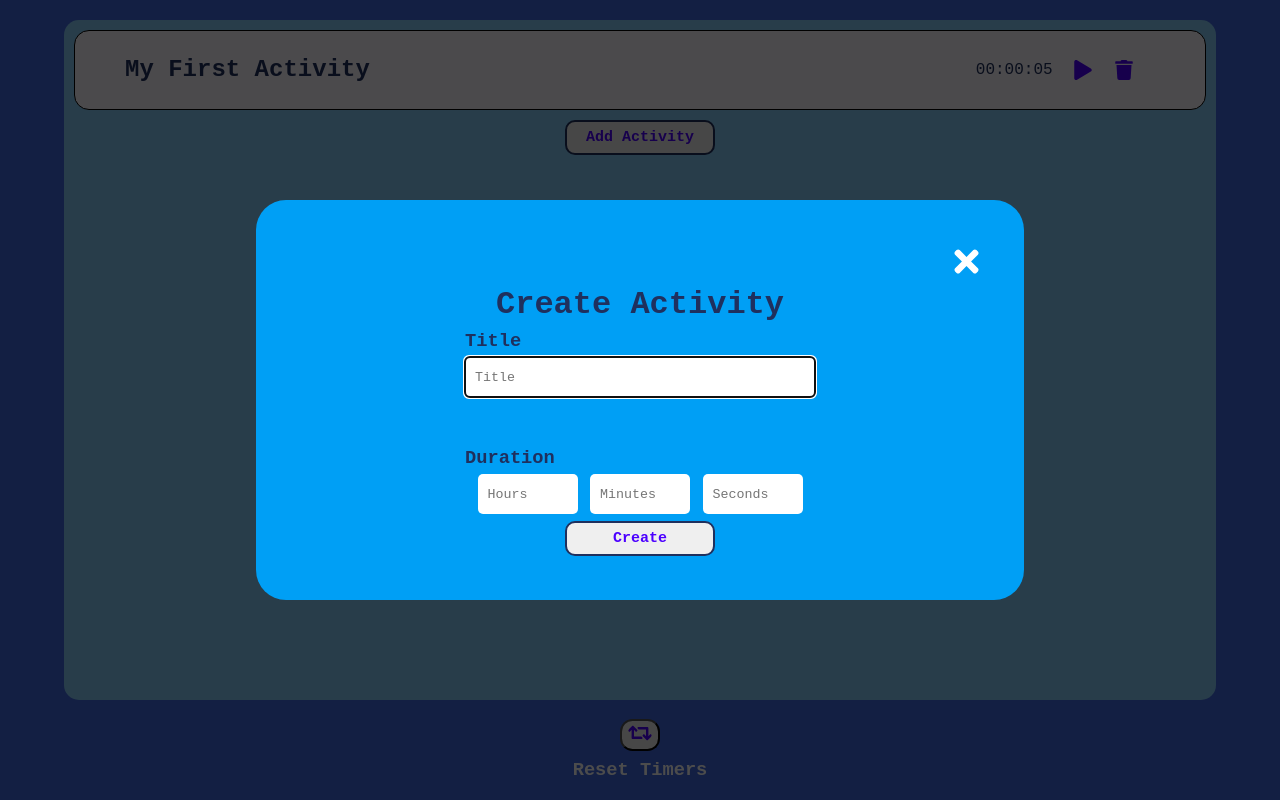
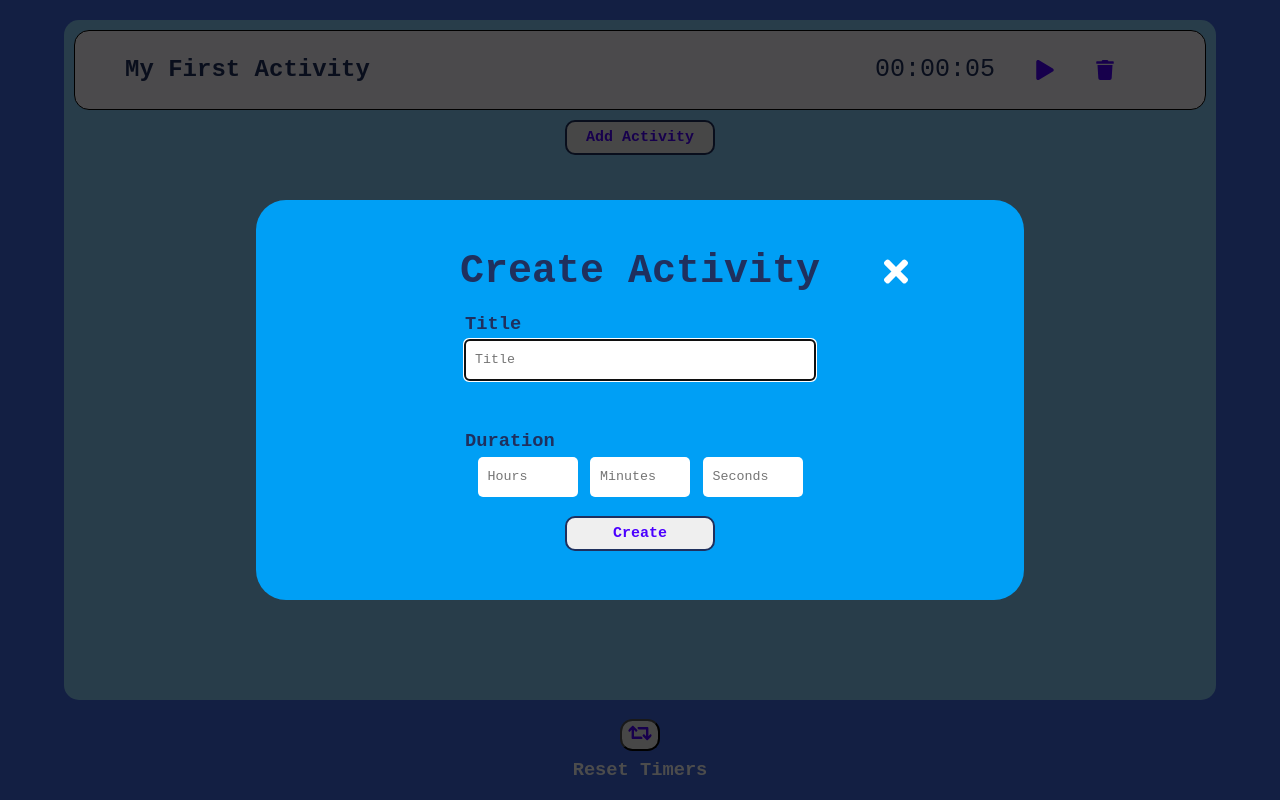
Before and after one commit to MichaelWearing/daily-task-planner, a React (Create React App) app: page / in a window 1280 px wide. Both pictures are taken after a click on the button "Add Activity". Built offline with nearby package versions, Linux system fonts and the light colour scheme.

Commit message:
Styling changes and invalid input handling

```diff
--- a/src/components/ActivityCreation/ActivityCreation.js
+++ b/src/components/ActivityCreation/ActivityCreation.js
@@ -4,6 +4,7 @@ import {
   Wrapper,
   InnerWrapper,
   CloseModalWrapper,
+  PlaceHolderLeft,
   CloseIcon,
   Title,
   InputWrapper,
@@ -88,9 +89,10 @@ const ActivityCreation = ({
       <Wrapper onClick={() => setShowModal(false)}>
         <InnerWrapper onClick={(e) => e.stopPropagation()}>
           <CloseModalWrapper onClick={() => setShowModal(false)}>
+            <PlaceHolderLeft />
+            <Title>Create Activity</Title>
             <CloseIcon />
           </CloseModalWrapper>
-          <Title>Create Activity</Title>
           <InputWrapper>
             <InputInnerWrapper>
               <InputHeader>Title</InputHeader>
--- a/src/components/ActivityCreation/ActivityCreation.styles.js
+++ b/src/components/ActivityCreation/ActivityCreation.styles.js
@@ -30,15 +30,25 @@ export const InnerWrapper = styled.div`
 `;
 
 export const CloseModalWrapper = styled.div`
+  width: 50vw;
+
   display: flex;
-  align-self: end;
+  align-items: center;
+  justify-content: space-between;
+
   background: transparent;
   font-size: 35px;
   cursor: pointer;
   outline: none;
 `;
 
+export const PlaceHolderLeft = styled.div`
+  flex: 1;
+`;
+
 export const CloseIcon = styled(FaTimes)`
+  flex: 1;
+
   & path {
     color: white;
   }
@@ -49,6 +59,8 @@ export const CloseIcon = styled(FaTimes)`
 `;
 
 export const Title = styled.h1`
+  flex: 3;
+  font-size: 40px;
   text-align: center;
 `;
 
--- a/src/components/Board/Board.js
+++ b/src/components/Board/Board.js
@@ -1,4 +1,4 @@
-import React from "react";
+import React, { useRef } from "react";
 
 import Activity from "../Activity/Activity";
 
@@ -19,6 +19,7 @@ const Board = ({
   showModal,
   setShowModal,
 }) => {
+  const addActivityRef = useRef();
   const [refresh, setRefresh] = useState(false);
 
   // On reset button click, set all timers remaining time to original duration
@@ -48,7 +49,13 @@ const Board = ({
             refresh={refresh}
           />
         ))}
-        <AddActivityButton onClick={() => setShowModal(!showModal)}>
+        <AddActivityButton // Shows in the modal until mouse is moved
+          ref={addActivityRef}
+          onClick={() => {
+            addActivityRef.current.blur();
+            setShowModal(!showModal);
+          }}
+        >
           Add Activity
         </AddActivityButton>
       </InnerWrapper>
--- a/src/components/Timer/Timer.js
+++ b/src/components/Timer/Timer.js
@@ -1,6 +1,12 @@
 import React, { useEffect, useState } from "react";
 
-import { Wrapper, PlayIcon, PauseIcon, DeleteIcon } from "./Timer.styles";
+import {
+  Wrapper,
+  PlayIcon,
+  PauseIcon,
+  DeleteIcon,
+  TimeText,
+} from "./Timer.styles";
 
 const Timer = ({
   id,
@@ -121,9 +127,10 @@ const Timer = ({
         {timerComplete ? (
           <h1>TIME'S UP</h1>
         ) : (
-          `${formateTime(remainingHours)}:${formateTime(
-            remainingMinutes
-          )}:${formateTime(remainingSeconds)}`
+          <TimeText>
+            {formateTime(remainingHours)}:{formateTime(remainingMinutes)}:
+            {formateTime(remainingSeconds)}
+          </TimeText>
         )}
         {startTimer ? (
           <PauseIcon onClick={() => setStartTimer(!startTimer)} />
--- a/src/components/Timer/Timer.styles.js
+++ b/src/components/Timer/Timer.styles.js
@@ -2,7 +2,7 @@ import styled from "styled-components";
 import { FaPlay, FaPause, FaTrash } from "react-icons/fa";
 
 export const Wrapper = styled.div`
-  width: 25vh;
+  width: 40vh;
 
   display: flex;
   align-items: center;
@@ -53,3 +53,7 @@ export const DeleteIcon = styled(FaTrash)`
     transform: translateY(-3px);
   }
 `;
+
+export const TimeText = styled.p`
+  font-size: 25px;
+`;
```
Also changed, not shown: src/App.js (+7 -1 lines).
